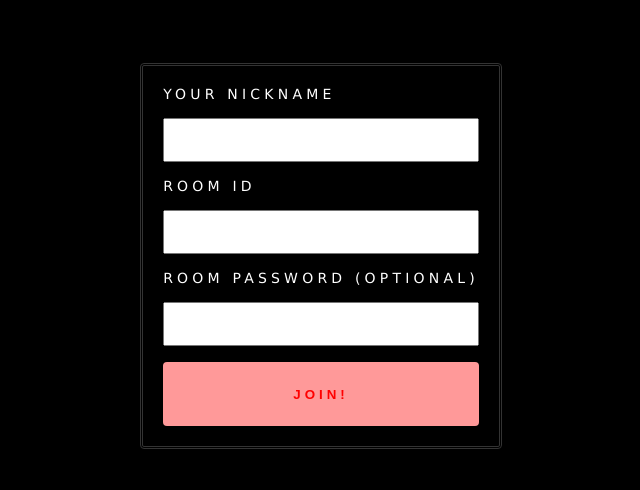
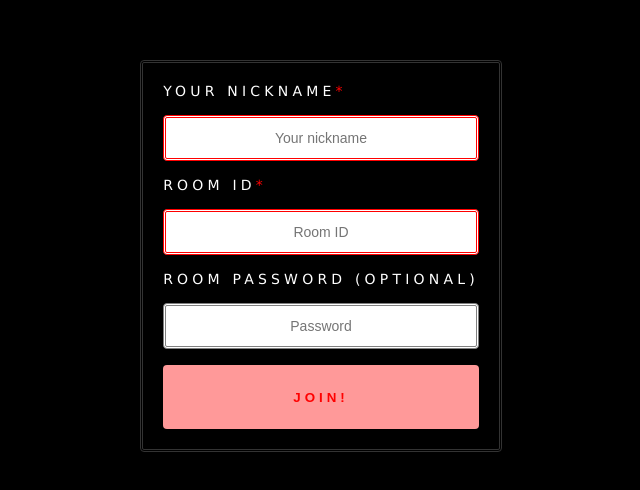
Before and after one commit to Arcyvilk/explotech, a React (Create React App) app: page / in a window 1280 px wide. Shown: the part 144-634 px from the top of the page, without its empty margins (319-959 px from the left). Built offline with nearby package versions, Linux system fonts and the light colour scheme.

Commit message:
:sparkles: nickname & room required now

```diff
--- a/src/components/Login/index.tsx
+++ b/src/components/Login/index.tsx
@@ -1,4 +1,4 @@
-import React, { useState } from 'react';
+import React, { useEffect, useState } from 'react';
 import { Link } from 'react-router-dom';
 import styled from 'styled-components';
 
@@ -20,7 +20,14 @@ const LoginModal = styled.div`
   font-family: Verdana, Geneva, Tahoma, sans-serif;
   font-size: 14px;
 `;
-const Input = styled.input`
+const Input = styled.input.attrs(({ empty }: { empty?: boolean }) => {
+  return {
+    style: {
+      border: empty ? '3px double red' : '3px double grey',
+    },
+  };
+})<{ empty?: boolean }>`
+  border-radius: 4px;
   margin: 16px 0;
   padding: 12px 4px;
   font-size: 14px;
@@ -46,25 +53,72 @@ const Button = styled.button`
   user-select: none;
   cursor: pointer;
 `;
+const Hover = styled.span`
+  cursor: help;
+  color: red;
+`;
 
 export default function Login(): JSX.Element {
   const [roomId, setRoomId] = useState('' as string);
+  const [nickname, setNickname] = useState('' as string);
+  const [password, setPassword] = useState('' as string);
+  const [canProceed, setCanProceed] = useState(false as boolean);
+
+  useEffect(() => {
+    const hasRoomId = roomId && roomId?.length !== 0;
+    const hasNickname = nickname && nickname?.length !== 0;
+    if (!hasRoomId || !hasNickname) {
+      setCanProceed(false);
+    } else {
+      setCanProceed(true);
+    }
+  }, [roomId, nickname]);
+
   return (
     <Wrapper>
       <LoginModal>
-        <Title>Your nickname</Title>
-        <Input type="name" />
-        <Title>Room ID</Title>
+        <Title>
+          Your nickname<Hover title="Required">*</Hover>
+        </Title>
+        <Input
+          type="nickname"
+          onChange={(event: React.ChangeEvent<HTMLInputElement>) =>
+            setNickname(event.target.value)
+          }
+          value={nickname}
+          empty={!nickname || nickname.length === 0}
+          placeholder="Your nickname"
+        />
+        <Title>
+          Room ID<Hover title="Required">*</Hover>
+        </Title>
         <Input
           type="room"
-          onChange={event => setRoomId(event.target.value)}
+          onChange={(event: React.ChangeEvent<HTMLInputElement>) =>
+            setRoomId(event.target.value)
+          }
           value={roomId}
+          empty={!roomId || roomId.length === 0}
+          placeholder="Room ID"
         />
         <Title>Room password (optional)</Title>
-        <Input type="pass" />
-        <Link to={`/room/${roomId}`}>
-          <Button disabled={!roomId || roomId.length === 0}>Join!</Button>
-        </Link>
+        <Input
+          type="password"
+          onChange={(event: React.ChangeEvent<HTMLInputElement>) =>
+            setPassword(event.target.value)
+          }
+          value={password}
+          placeholder="Password"
+        />
+        {canProceed ? (
+          <Link to={`/room/${roomId}`}>
+            <Button>Join!</Button>
+          </Link>
+        ) : (
+          <Button onClick={() => (canProceed ? alert('yes') : alert('no'))}>
+            Join!
+          </Button>
+        )}
       </LoginModal>
     </Wrapper>
   );
```
Also changed, not shown: 1 other file (tests, documents, lock files or other folders).
